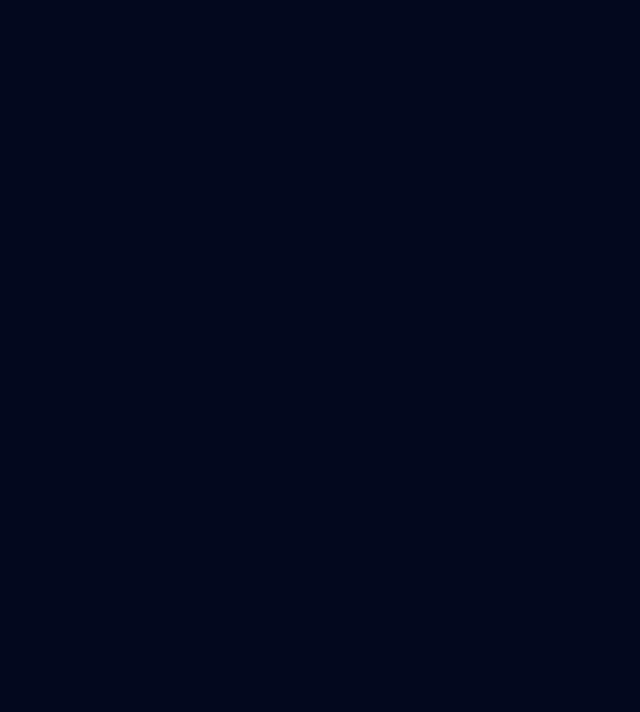
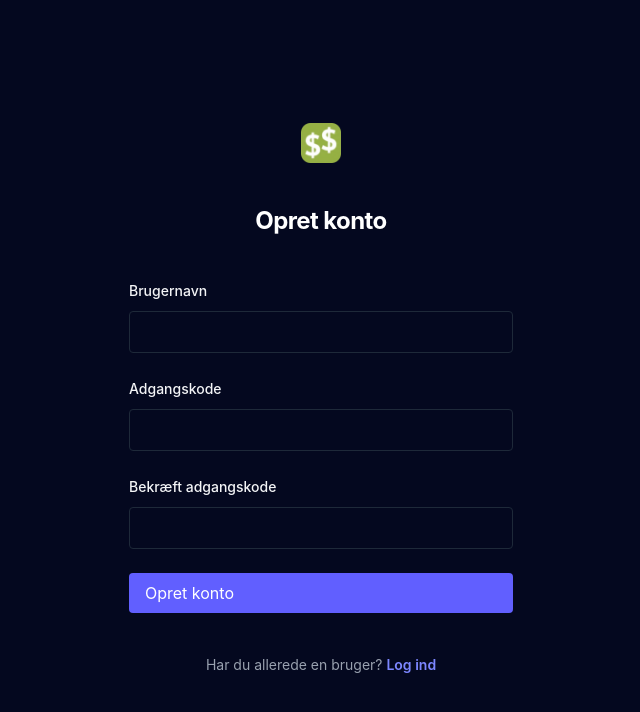
Before and after one commit to TroelsSkov/WiseBet, a React (Vite) app: page /signup in a window 1280 px wide. Before the commit this address had no page. Shown: the top 712 px of the page, without its empty margins (319-959 px from the left). Built offline with nearby package versions, Linux system fonts and the light colour scheme; no server answers.

Commit message:
implement Login and Signup pages (WIP) and changes to form components

```diff
--- a/src/App.tsx
+++ b/src/App.tsx
@@ -1,15 +1,19 @@
 import './App.css'
 import { Route, Routes } from 'react-router-dom'
 import Home from './pages/Home'
+import Login from './pages/Login'
 import Layout from './layouts/MainLayout'
 import Coinflip from './pages/games/Coinflip'
 import Blackjack from './pages/games/Blackjack'
 import Roulette from './pages/games/Roulette'
+import Signup from './pages/Signup'
 
 function App() {
   return (
     <>
       <Routes>
+        <Route path='/login' element={<Login />} />
+        <Route path='/signup' element={<Signup />} />
         <Route path='/' element={<Layout />} >
           <Route path='/' element={<Home />} />
           <Route path='/games/coinflip/:slug' element={<Coinflip />} />
--- a/src/components/form/Button.tsx
+++ b/src/components/form/Button.tsx
@@ -1,5 +1,5 @@
 type ButtonVariant = 'solid' | 'pill' | 'round'
-type ButtonColor = 'default' | 'green'
+type ButtonColor = 'default' | 'green' | 'indigo'
 
 interface ButtonProps {
     variant?: ButtonVariant;
@@ -18,6 +18,7 @@ function Button({ variant = 'solid', color = 'default', onClick, children }: But
     const colorStyles: Record<ButtonColor, string> = {
         default: 'bg-gray-800 text-white hover:bg-gray-900',
         green: 'bg-green-500 text-white hover:bg-green-600',
+        indigo: 'bg-indigo-500 text-white hover:bg-indigo-600',
     }
 
     return (
--- a/src/components/form/Input.tsx
+++ b/src/components/form/Input.tsx
@@ -1,22 +1,28 @@
 type inputType = 'text' | 'password' | 'email' | 'number'
 
 interface InputProps {
-    type: inputType;
+    type?: inputType;
+    id?: string;
+    name?: string;
+    required?: boolean;
     onChange?: (e: React.ChangeEvent<HTMLInputElement>) => void;
     value?: string;
     placeholder?: string;
     onKeyDown?: (e: React.KeyboardEvent<HTMLInputElement>) => void;
 }
 
-function Input({ type = 'text', onChange, value, placeholder, onKeyDown }: InputProps) {
+function Input({ type = 'text', id, name, required, onChange, value, placeholder, onKeyDown }: InputProps) {
     return (
         <input
             type={type}
+            id={id}
+            name={name}
+            required={required}
             onChange={onChange}
             value={value}
             placeholder={placeholder}
             onKeyDown={onKeyDown}
-            className="rounded border border-gray-800 p-2 w-full"
+            className="rounded border border-gray-800 p-2 w-full text-white"
         />
     )
 }
--- /dev/null
+++ b/src/pages/Login.tsx
@@ -0,0 +1,60 @@
+import { useApi } from "../services/useApi";
+import { apiService } from "../services/apiService";
+import { Link, useNavigate } from "react-router-dom";
+import Input from "../components/form/Input";
+import Button from "../components/form/Button";
+import wisebetLogo from "../assets/wisebet.png"
+
+function Login() {
+    const navigate = useNavigate();
+
+    function handleLogin() {
+        navigate("/");
+    }
+
+    return (
+        <>
+            <div className="flex min-h-full flex-col justify-center px-6 py-12 lg:px-8">
+                <div className="sm:mx-auto sm:w-full sm:max-w-sm">
+                    <img src={wisebetLogo} alt="WiseBet" className="mx-auto h-10 w-auto" />
+                    <h2 className="mt-10 text-center text-2xl/9 font-bold tracking-tight text-white">Log ind</h2>
+                </div>
+
+                <div className="mt-10 sm:mx-auto sm:w-full sm:max-w-sm">
+                    <form action="#" method="POST" className="space-y-6">
+                        <div>
+                            <label htmlFor="username" className="block text-sm/6 font-medium text-gray-100">Brugernavn</label>
+                            <div className="mt-2">
+                                <Input id="username" type="text" name="username" required />
+                            </div>
+                        </div>
+
+                        <div>
+                            <div className="flex items-center justify-between">
+                                <label htmlFor="password" className="block text-sm/6 font-medium text-gray-100">Adgangskode</label>
+                                <div className="text-sm">
+                                    <a href="#" className="font-semibold text-indigo-400 hover:text-indigo-300">Glemt adgangskode?</a>
+                                </div>
+                            </div>
+                            <div className="mt-2">
+                                <Input id="password" type="password" name="password" required  />
+                            </div>
+                        </div>
+
+                        <div>
+                            <Button color="indigo">Log ind</Button>
+                        </div>
+                    </form>
+
+                    <p className="mt-10 text-center text-sm/6 text-gray-400">
+                        Har du ikke en bruger?&nbsp;
+                        <Link to="/signup" className="font-semibold text-indigo-400 hover:text-indigo-300">Opret konto</Link>
+                    </p>
+                </div>
+            </div>
+
+        </>
+    )
+}
+
+export default Login
--- /dev/null
+++ b/src/pages/Signup.tsx
@@ -0,0 +1,67 @@
+import { useApi } from "../services/useApi";
+import { apiService } from "../services/apiService";
+import { Link } from "react-router-dom";
+import Button from "../components/form/Button";
+import Input from "../components/form/Input";
+import wisebetLogo from "../assets/wisebet.png"
+
+function Signup() {
+    // Fetch current user (WIP)
+    const { data: user, loading, error, refetch } =
+        useApi<User>("/users/me");
+
+    if (loading) return <p>Loading...</p>;
+    if (error) return <p>Error: {error}</p>;
+
+    return (
+        <>
+            <div className="flex min-h-full flex-col justify-center px-6 py-12 lg:px-8">
+                <div className="sm:mx-auto sm:w-full sm:max-w-sm">
+                    <img src={wisebetLogo} alt="WiseBet" className="mx-auto h-10 w-auto" />
+                    <h2 className="mt-10 text-center text-2xl/9 font-bold tracking-tight text-white">Opret konto</h2>
+                </div>
+
+                <div className="mt-10 sm:mx-auto sm:w-full sm:max-w-sm">
+                    <form action="#" method="POST" className="space-y-6">
+                        <div>
+                            <label htmlFor="username" className="block text-sm/6 font-medium text-gray-100">Brugernavn</label>
+                            <div className="mt-2">
+                                <Input id="username" type="text" name="username" required />
+                            </div>
+                        </div>
+
+                        <div>
+                            <div className="flex items-center justify-between">
+                                <label htmlFor="password" className="block text-sm/6 font-medium text-gray-100">Adgangskode</label>
+                            </div>
+                            <div className="mt-2">
+                                <Input id="password" type="password" name="password" required  />
+                            </div>
+                        </div>
+
+                        <div>
+                            <div className="flex items-center justify-between">
+                                <label htmlFor="confirm-password" className="block text-sm/6 font-medium text-gray-100">Bekræft adgangskode</label>
+                            </div>
+                            <div className="mt-2">
+                                <Input id="confirm-password" type="password" name="confirm-password" required />
+                            </div>
+                        </div>
+
+                        <div>
+                            <Button color="indigo">Opret konto</Button>
+                        </div>
+                    </form>
+
+                    <p className="mt-10 text-center text-sm/6 text-gray-400">
+                        Har du allerede en bruger?&nbsp;
+                        <Link to="/login" className="font-semibold text-indigo-400 hover:text-indigo-300">Log ind</Link>
+                    </p>
+                </div>
+            </div>
+
+        </>
+    )
+}
+
+export default Signup
```
